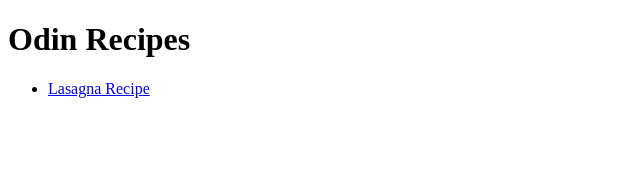
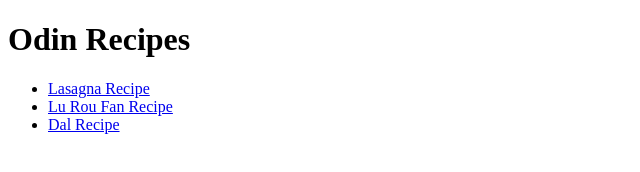
Before and after one commit to a14main/odin-recipes, a plain HTML site: page index.html in a window 1280 px wide. Shown: the whole page, without its empty margins (0-640 px from the left). Drawn offline with Linux system fonts and the light colour scheme.

Commit message:
Add Lu Rou Fan and Dal pages with links on index

```diff
--- a/index.html
+++ b/index.html
@@ -12,6 +12,16 @@
                     Lasagna Recipe
                 </a>
             </li>
+            <li>
+                <a href="./recipes/luroufan.html">
+                    Lu Rou Fan Recipe
+                </a>
+            </li>
+            <li>
+                <a href="./recipes/dal.html">
+                    Dal Recipe
+                </a>
+            </li>
         </ul>
     </body>
 </html>
```
Also changed, not shown: recipes/dal.html (added, +10 -0 lines), recipes/luroufan.html (added, +10 -0 lines).
